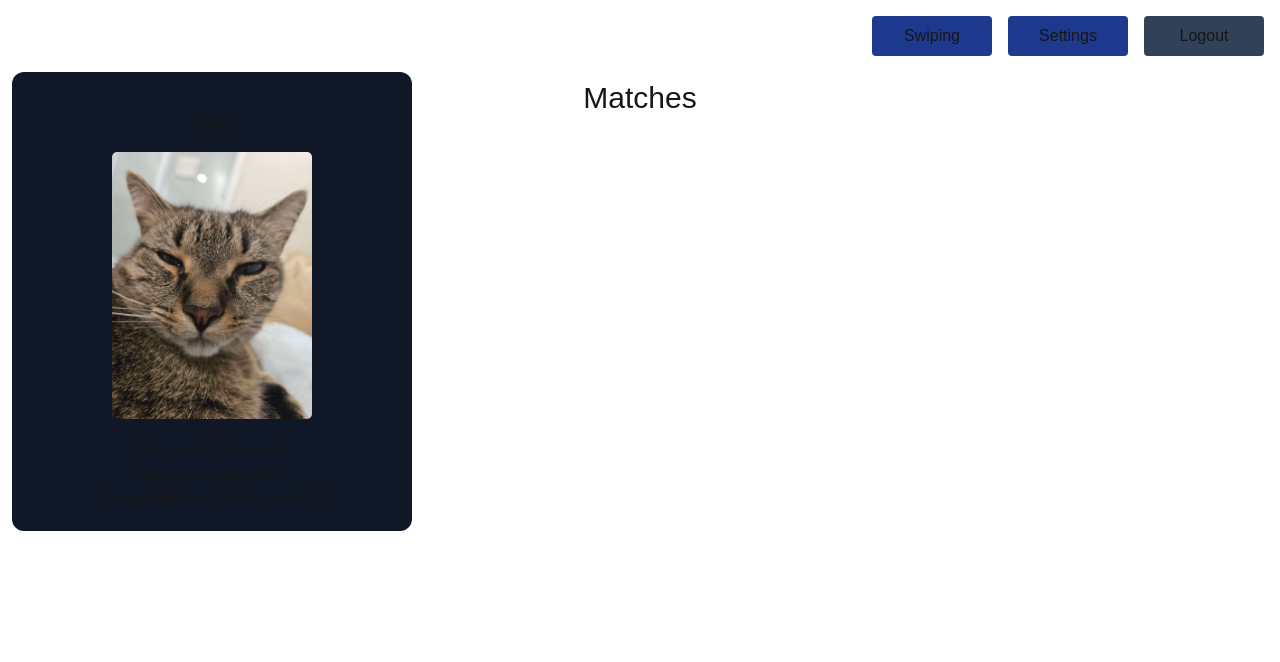
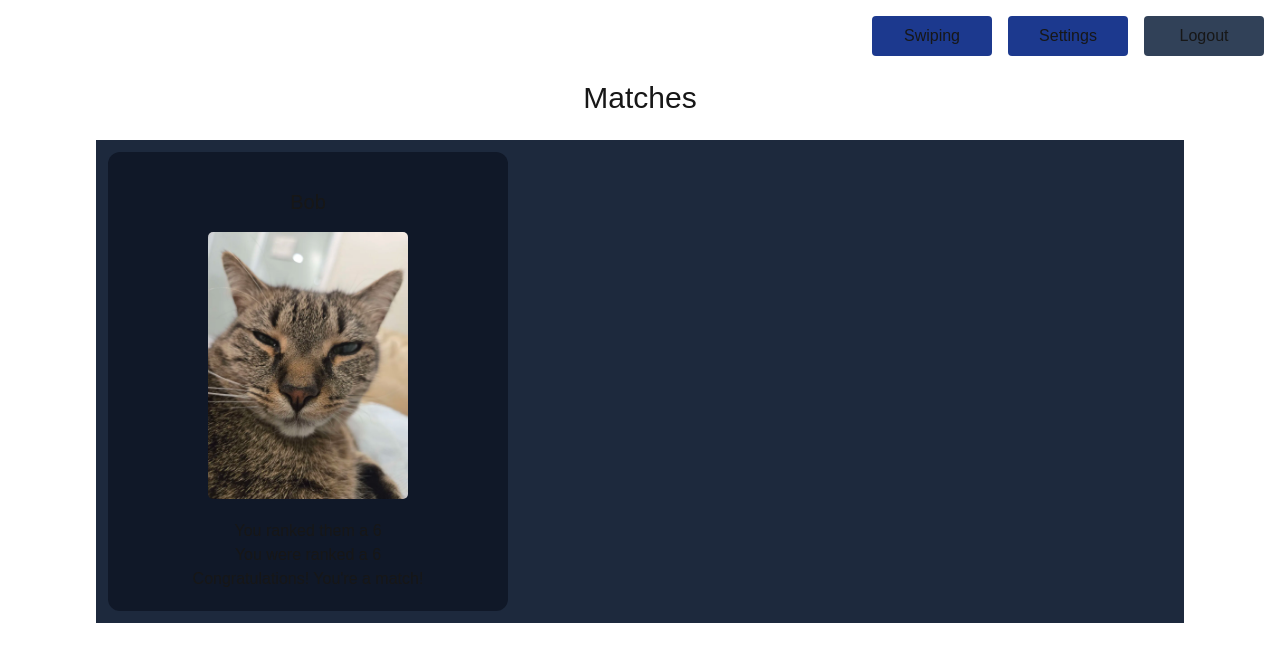
Before and after one commit to cavalier08/cursed-dating-app, a Next.js app: page /matches in a window 1280 px wide. Shown: the top 662 px of the page. Built offline with nearby package versions, Linux system fonts and the light colour scheme; no server answers.

Commit message:
sexified the ui again

```diff
--- a/src/components/UserProfile.tsx
+++ b/src/components/UserProfile.tsx
@@ -11,7 +11,7 @@ export default function UserProfile({data}: {data: User}) {
         borderRadius: '5px',
     }
     return (
-        <div className="m-3 p-5 bg-gray-900 w-100 text-center rounded-xl hover:shadow-md hover:shadow-gray-700">
+        <div className="p-5 m-auto md:m-3 bg-gray-900 w-100 text-center rounded-xl hover:shadow-md hover:shadow-gray-700">
             <h3 className="text-xl m-4">{ data.name }</h3>
             {data.theirPfP != null &&
             <Image
--- a/src/pages/matches.tsx
+++ b/src/pages/matches.tsx
@@ -38,7 +38,7 @@ export default function Matches() {
             <NavBar href1="settings" page1="Settings" href2="swiping" page2="Swiping" title="Matches"/>
 
 
-            <div className="" id="profiles">
+            <div className="md:flex w-17/20 bg-slate-800 m-auto mt-20" id="profiles">
                 {results.map((match, index) => (
                     <UserProfile key={index} data={match} />
                 ))}
```
